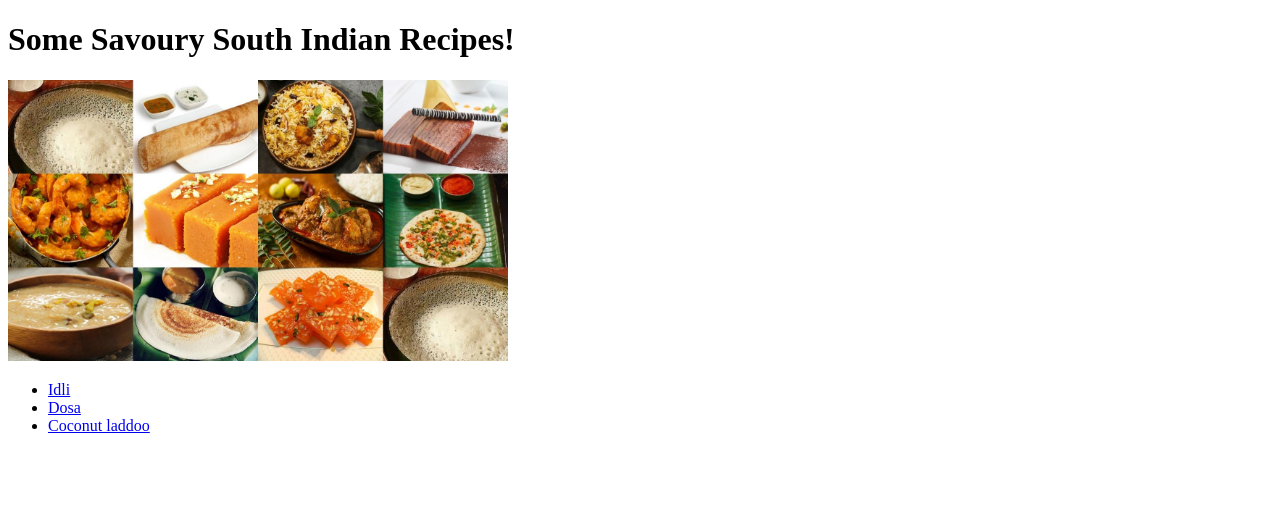
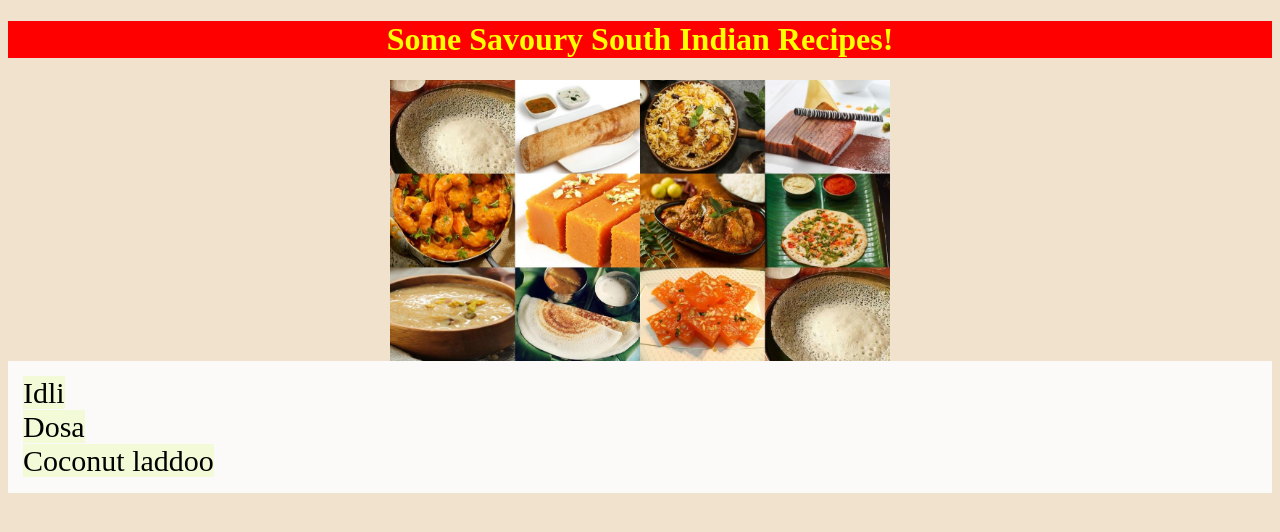
Before and after one commit to silasakash/odin-recipes, a plain HTML site: page index.html in a window 1280 px wide. Drawn offline with Linux system fonts and the light colour scheme.

Commit message:
Create style.css to index.html and recipe-style.css to recipes

```diff
--- a/index.html
+++ b/index.html
@@ -3,10 +3,11 @@
     <head>
         <meta charset="UTF=8">
         <title>Recipes</title>
+        <link rel="stylesheet" href="style.css"
     </head>
     <body>
         <h1>Some Savoury South Indian Recipes!</h1>
-        <img src="img/food.jpg" alt="south indian food collage" width="500">
+        <img src="img/food.jpg" alt="south indian food collage">
         <ul>
             <li><a href="recipes/idli.html">Idli</a></li>
             <li><a href="recipes/dosa.html">Dosa</a></li>
--- /dev/null
+++ b/recipes/recipe-style.css
@@ -0,0 +1,53 @@
+* {
+    font-family: 'Times New Roman', Times, serif;
+    font-size:20px;
+}
+
+body{
+    background-color: rgb(240, 226, 205);
+}
+
+h1,
+h3{
+    background-color: red;
+    color:yellow;
+
+}
+h1{
+    font-size: 50px;
+    text-align: center;
+}
+
+h3{
+    font-size: 30px;
+}
+
+img{
+    display:block;
+    margin-left: auto;
+    margin-right:auto;
+    width: 500px;
+    height:auto;
+}
+
+a{
+    background-color: rgb(243, 250, 215);
+    font-size: 30px;
+
+}
+a:link{
+    text-decoration: none;
+    color:black;
+}
+
+a:visited{
+    text-decoration: none;
+    color:black;
+}
+
+a:hover{
+    text-decoration: none;
+    color:white;
+    font-weight:bold;
+    background-color: black;
+}
--- /dev/null
+++ b/style.css
@@ -0,0 +1,51 @@
+* {
+    font-family: 'Times New Roman', Times, serif;
+}
+
+body{
+    background-color: rgb(240, 226, 205);
+}
+
+h1{
+    background-color: red;
+    color:yellow;
+    text-align: center;
+}
+
+img{
+    display:block;
+    margin-left: auto;
+    margin-right:auto;
+    width: 500px;
+    height:auto;
+}
+
+ul{
+    list-style-type: none;
+    margin:0;
+    padding:15px;
+    background-color: rgb(252, 249, 249);
+
+}
+
+a{
+    background-color: rgb(243, 250, 215);
+    font-size: 30px;
+
+}
+a:link{
+    text-decoration: none;
+    color:black;
+}
+
+a:visited{
+    text-decoration: none;
+    color:black;
+}
+
+a:hover{
+    text-decoration: none;
+    color:white;
+    font-weight:bold;
+    background-color: black;
+}
```
Also changed, not shown: recipes/coconutladdoo.html (+1 -0 lines), recipes/dosa.html (+1 -0 lines), recipes/idli.html (+1 -0 lines).
